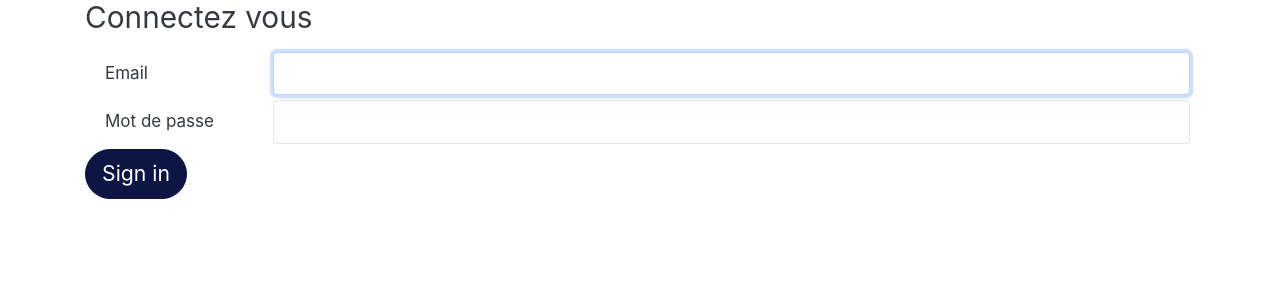
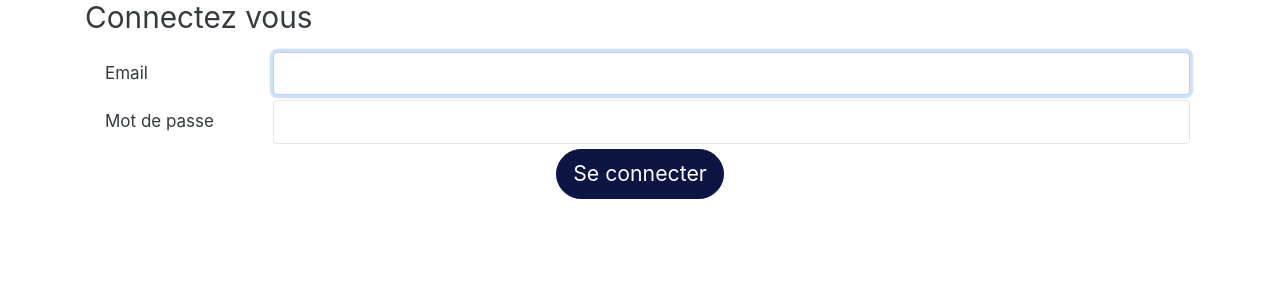
Before and after one commit to ads6yy/quizcd5, a Symfony app: template templates/security/login.html.twig in a window 1280 px wide. Shown: the part 65-365 px from the top of the page. Run offline with Twig, Linux system fonts and the light colour scheme; the template is opened without the code that fills it, so the values that code supplies are empty; some libraries are stand-ins or nearby versions.

Commit message:
centrer bouton inscription/connexion

```diff
--- a/templates/registration/register.html.twig
+++ b/templates/registration/register.html.twig
@@ -13,7 +13,9 @@
         {{ form_row(registrationForm.phoneNumber) }}
         {{ form_row(registrationForm.adress) }}
         {{ form_row(registrationForm.password) }}
+    <div class="row justify-content-center">
         <button type="submit" class="btn btn-primary">Créer mon compte</button>
+    </div>
 
     {{ form_end(registrationForm) }}
 {% endblock %}
--- a/templates/security/login.html.twig
+++ b/templates/security/login.html.twig
@@ -23,8 +23,8 @@
            value="{{ csrf_token('authenticate') }}"
     >
 
-    <button class="btn btn-lg btn-primary" type="submit">
-        Sign in
-    </button>
+    <div class="row justify-content-center">
+        <button class="btn btn-lg btn-primary" type="submit">Se connecter</button>
+    </div>
 </form>
 {% endblock %}
```
